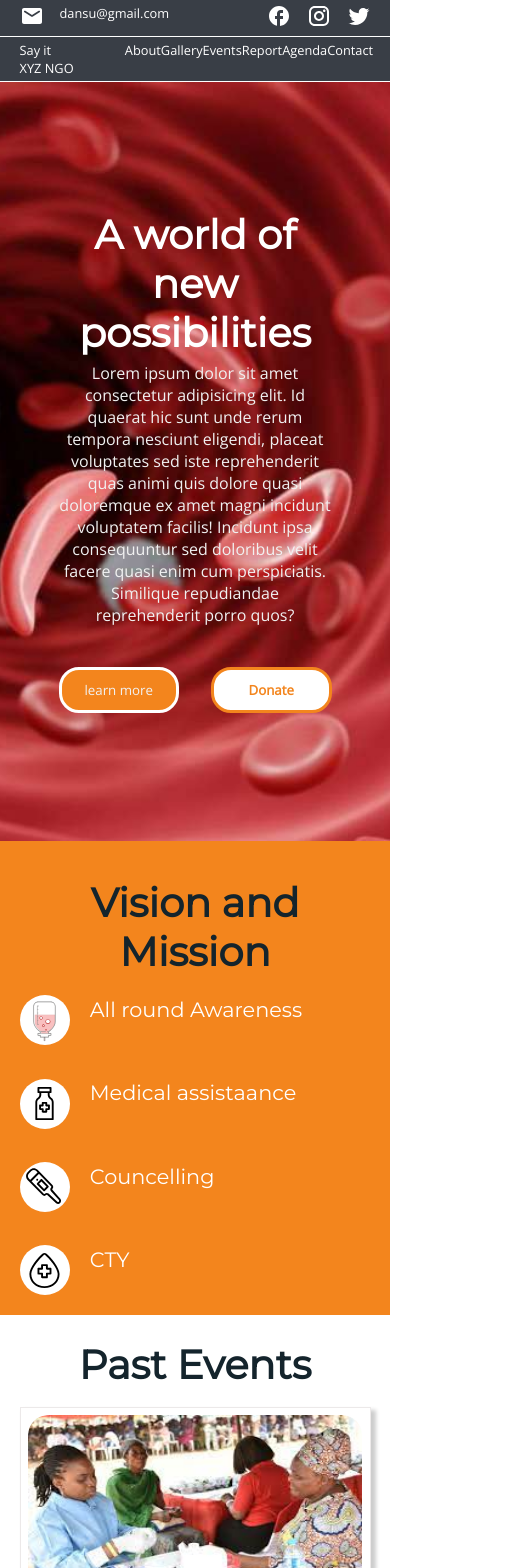
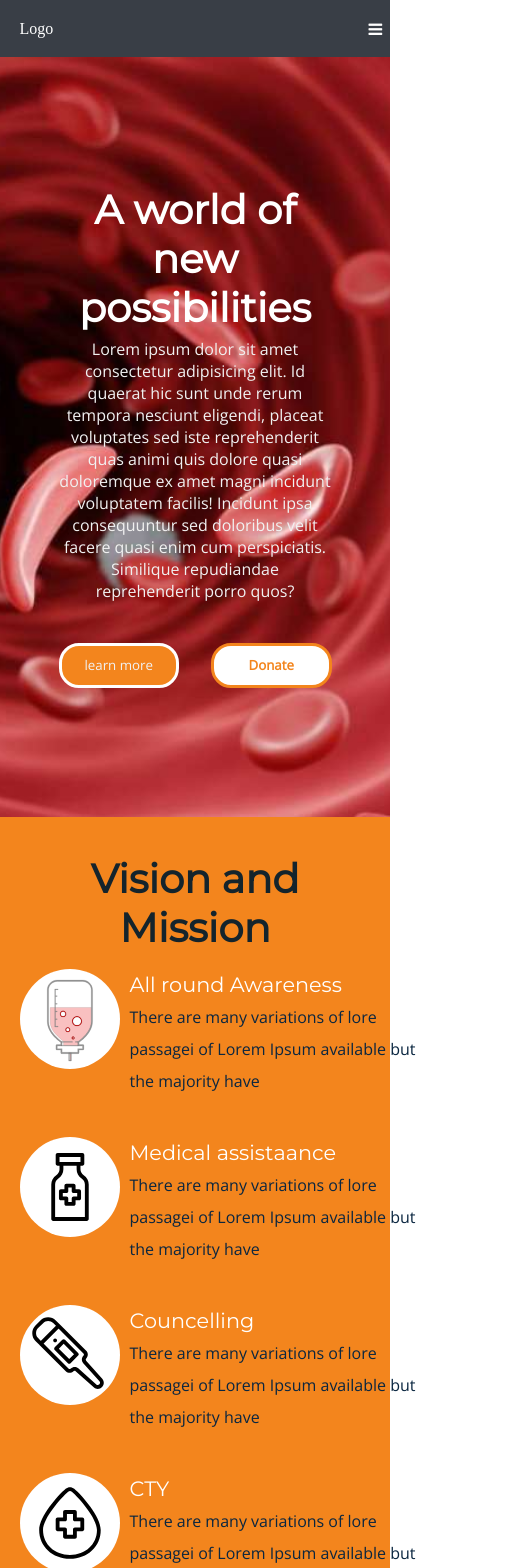
Before and after one commit to Popsicool/ngo_client, a React (Vite) app: page / in a window 390 px wide. Shown: the top 1568 px of the page, 520 px wide, since content can reach past the window. Built offline with nearby package versions, Linux system fonts and the light colour scheme.

Commit message:
fixed navigation

```diff
--- a/src/components/Mission.jsx
+++ b/src/components/Mission.jsx
@@ -52,7 +52,7 @@ export const Mission = () => {
                         </div>
                         <div className='mission-right'>
                             <p className='mission-head'>{each.head}</p>
-                            {/* <p className='mission-body'>{each.body}</p> */}
+                            <p className='mission-body'>{each.body}</p>
                         </div>
 
                     </motion.div>
--- a/src/components/Nav.jsx
+++ b/src/components/Nav.jsx
@@ -1,10 +1,14 @@
-import React from "react";
+import React, { useState } from "react";
 import "../styles/nav.css";
 import { Link } from "react-router-dom";
-import {motion} from "framer-motion"
+import {AnimatePresence, motion} from "framer-motion"
 import { FramerMagnetic } from "./FramerMagnetic";
 
 export const links = [
+  {
+    path:"/",
+    text: "Home"
+  },
   {
     path:"/about",
     text: "About"
@@ -47,11 +51,32 @@ const navVariance = {
     }
   }
 }
+const eachLinkVariance = {
+  start:{
+    y:"-100vh",
+    opacity:0
+  },
+  end: {
+    y:0,
+    opacity:1,
+    transition:{
+      duration: .5,
+      when:"beforeChildren",
+      staggerChildren: .5,
+      type: "spring",
+      stiffness: 120
+    }
+  }
+}
 const MotionLink = motion(Link)
+const width = window.innerWidth
 export const Nav = () => {
+  const [showMenu, setShowMenu] = useState(false)
   return (
+    <>
     <motion.nav
     variants={navVariance}
+    className={width > 600 ? "nav-desk": showMenu ? "nav-mobile" : "hide"}
     initial="start"
     animate="end"
     >
@@ -126,7 +151,6 @@ export const Nav = () => {
         </div>
       </div>
       <div className="nav-bottom">
-
           <div className="nav-bottom-left">
             <p>Say it</p>
             <Link to="/">
@@ -134,11 +158,13 @@ export const Nav = () => {
             </Link>
           </div>
         <div className="nav-bo">
-          <ul>
+        <AnimatePresence>
+          <motion.ul
+          variants={eachLinkVariance}>
             {links.map(link => {
               return(
-
-                <MotionLink to={link.path}
+                <MotionLink
+                to={link.path}
                 key={link.path}
                 whileHover={{
                   scale:1.3,
@@ -149,13 +175,18 @@ export const Nav = () => {
                   <FramerMagnetic>
                     {link.text}
                   </FramerMagnetic>
-
                   </MotionLink>
               )
             })}
-          </ul>
+          </motion.ul>
+          </AnimatePresence>
         </div>
       </div>
     </motion.nav>
+    <motion.div className="mobile-nav">
+      <Link to="/">Logo</Link>
+      <i className="fa fa-bars hamguer" onClick={() => setShowMenu(!showMenu)} aria-hidden="true"></i>
+    </motion.div>
+    </>
   );
 };
--- a/src/components/PastEvents.jsx
+++ b/src/components/PastEvents.jsx
@@ -10,18 +10,19 @@ export const PastEvents = () => {
   return (
     <motion.div
       className="past-event-div"
-      variants={sectionAnimate}
-      initial="start"
-      whileInView="end"
-      viewport={{ once: false, amount: 0.2 }}
-      transition={{ staggerChildren: 0.5 }}
     >
       <motion.h3 className="p-event-head">Past Events</motion.h3>
 
       <motion.div className="past-events">
         {events.map((event) => {
           return (
-            <motion.div className="event-card" key={event.title}>
+            <motion.div className="event-card" key={event.title}
+            variants={sectionAnimate}
+            initial="start"
+            whileInView="end"
+            viewport={{ once: false, amount: 0.2 }}
+            transition={{ staggerChildren: 0.5 }}
+            >
               <div className="card-img">
                 <motion.img
                   src={event.img}
--- a/src/components/UpcomingEvents.jsx
+++ b/src/components/UpcomingEvents.jsx
@@ -8,17 +8,17 @@ import sectionAnimate from "./slidingVariants";
 export const UpcomingEvents = () => {
   return (
     <motion.div className='past-event-div'
-    variants={sectionAnimate}
-      initial="start"
-      whileInView="end"
-      viewport={{ once: false, amount: 0.2 }}
-      transition={{ staggerChildren: 0.5 }}
       >
         <h3 className='p-event-head'>Upcoming Events</h3>
         <motion.div>
             {events.map(event => {
                 return(
-                    <motion.div key={event.title} className='upcoming-event-card'>
+                    <motion.div key={event.title} className='upcoming-event-card'
+                    variants={sectionAnimate}
+                    initial="start"
+                    whileInView="end"
+                    viewport={{ once: false, amount: 0.2 }}
+                    transition={{ staggerChildren: 0.5 }}>
                         <div className='upcoming-left'>
                         <div className='absolute-date'>
                                 <div className='absolute-date-inner'>
--- a/src/styles/mission.css
+++ b/src/styles/mission.css
@@ -4,7 +4,7 @@
 }
 .mission-grid{
     display: grid;
-    grid-template-columns: 1fr;
+    grid-template-columns: repeat(auto-fit, minmax(500px, 1fr));
     gap:2rem
 }
 .misson-card{
@@ -49,15 +49,15 @@
 }
 
 @media screen and (max-width:600px) {
-    .mission-left{
-        width:50px;
-        height:50px;
-        margin-top:2%;
-    }
-
     .mission-head{
         width: 80%;
         font-size: 1.3rem;
     }
+    .mission-body{
+        width: 80%;
+    }
+    .mission-right{
+        padding-left: 2%;
+    }
 
 }
--- a/src/styles/nav.css
+++ b/src/styles/nav.css
@@ -1,8 +1,13 @@
-nav{
+.nav-desk, .nav-mobile{
     background-color: #393E46;
     color: #ffffff;
+    width: 100vw;
     font-family: Open Sans;
     font-size: .8rem;
+}
+.nav-mobile{
+    position: fixed;
+    z-index: 9999;
 }
 .menu-icon{
     position: absolute;
@@ -16,6 +21,9 @@ nav{
     display: flex;
     align-content: center;
     justify-content: space-between;
+}
+.nav-mobile .nav-top{
+    display: none;
 }
 .nav-top-left, .nav-top-right{
     display: flex;
@@ -43,20 +51,39 @@ nav{
     display: flex;
     justify-content: space-between;
 }
-/* .hide{
-    transform: translateX(-50vw);
+.nav-mobile .nav-bottom div:last-child ul{
+    display: grid;
+    position: absolute;
+    height: 50vh;
+    left: -50%;
+    z-index: 45;
+    padding: 5% 25%;
+    background-color: #393E46;
+    width: 100vw;
+    transition: 2s all;
 }
-@media screen and (max-width: 600px){
-    .nav-bottom div:last-child ul{
-        height: 100vh;
-        width: 80%;
-        left: 0;
-        top: 0;
-        background-color: #292929;
-        position: fixed;
-        display: flex;
-        justify-content: center;
-        align-items: center;
-        transition: 1s ease;
+.hide{
+    display: none;
+}
+.hamguer{
+    position: absolute;
+    right: 2%;
+    z-index: 30009999;
+    color: #ffffff;
+    top:2.5%;
+}
+.mobile-nav{
+    background-color: #393E46;
+    padding: 5%;
+    display: none;
+}
+.nav-mobile .nav-bottom  a{
+    text-align: center;
+}
+
+@media screen and (max-width:600px) {
+    .mobile-nav{
+        display:grid
     }
-} */
+
+}
```
